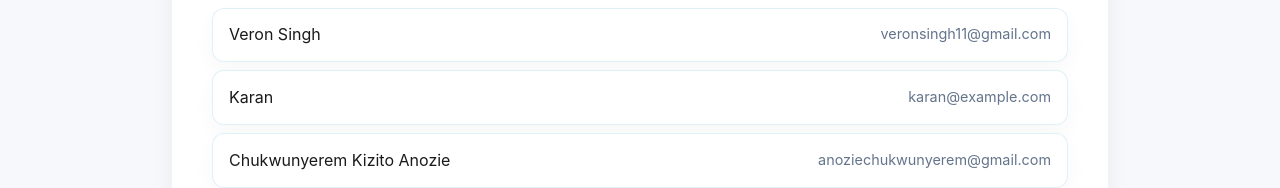
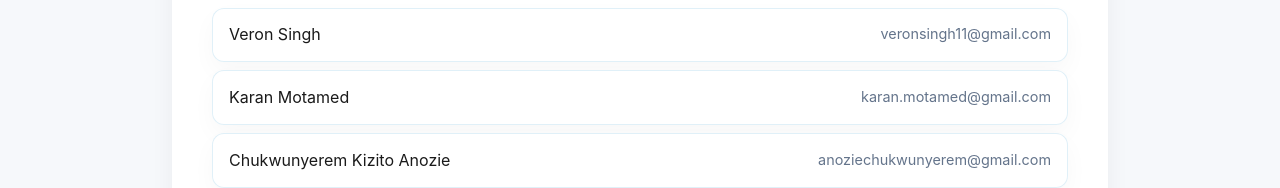
Before and after one commit to Veronls/343BlogSite, a plain HTML site: page index.html in a window 1280 px wide. Shown: the part 384-572 px from the top of the page. Drawn offline with Linux system fonts and the light colour scheme.

Commit message:
Update index.html

```diff
--- a/index.html
+++ b/index.html
@@ -30,7 +30,7 @@
 
       <div class="member-list">
         <div class="member-item">Veron Singh <span class="right-email">veronsingh11@gmail.com</span></div>
-        <div class="member-item">Karan <span class="right-email">karan@example.com</span></div>
+        <div class="member-item">Karan Motamed <span class="right-email">karan.motamed@gmail.com</span></div>
         <div class="member-item">Chukwunyerem Kizito Anozie <span class="right-email">anoziechukwunyerem@gmail.com</span></div>
         <div class="member-item">Miguel Roque <span class="right-email">mroque7404@gmail.com</span></div>
       </div>
```
